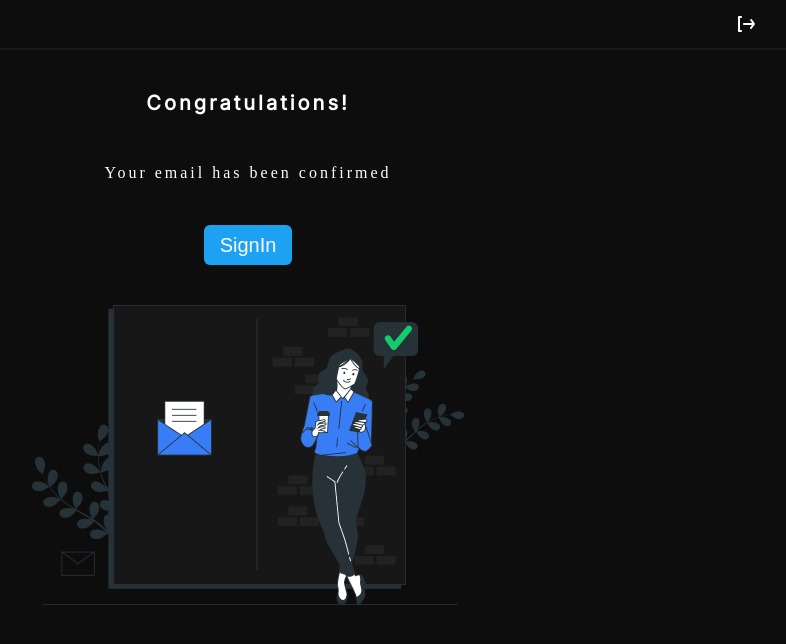
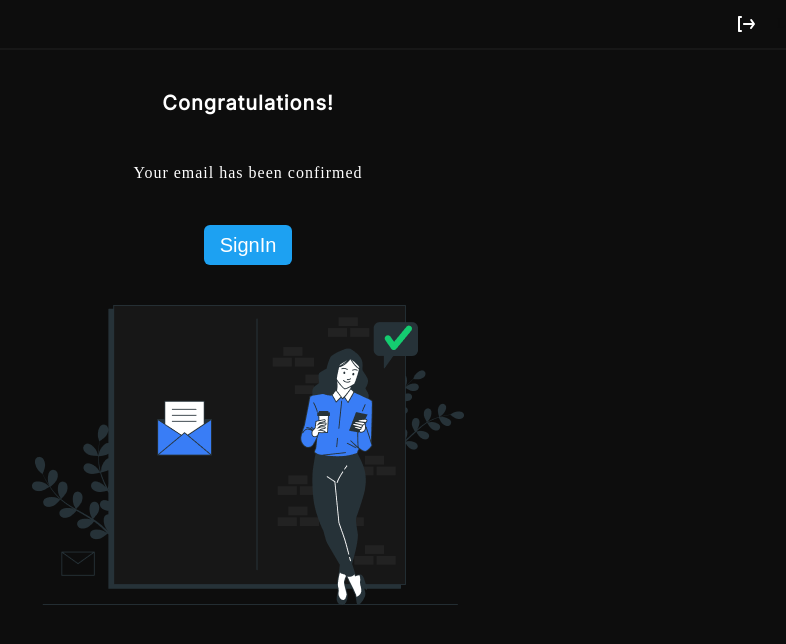
Before and after one commit to lunia56/instagram.ui, a Next.js app: page /signup/confirmRegistration in a window 1280 px wide. Shown: the top 644 px of the page, without its empty margins (392-1178 px from the left). Built offline with nearby package versions, Linux system fonts and the light colour scheme.

Commit message:
add confirmationMessage changes

```diff
--- a/src/components/confirmationMessage/confirmationMessage.tsx
+++ b/src/components/confirmationMessage/confirmationMessage.tsx
@@ -14,11 +14,11 @@ const ConfirmationMessage = ({title, description, buttonTitle, onClickHandler, i
         <Box>
             <VStack
                 gap={10}>
-                <Heading letterSpacing={'3px'} fontWeight={'700'} fontSize={'20px'} lineHeight={'36px'} color={'white'}
+                <Heading letterSpacing={'1px'} fontWeight={'700'} fontSize={'20px'} lineHeight={'36px'} color={'white'}
                          mt={'35px'}> {title}</Heading>
                 font-style: normal;
 
-                <Text letterSpacing={'3px'} fontWeight={400} fontSize={'16px'} lineHeight={'24px'} fontStyle={'normal'}
+                <Text letterSpacing={'1px'} fontWeight={400} fontSize={'16px'} lineHeight={'24px'} fontStyle={'normal'}
                       color={'white'}>{description}</Text>
                 <Button
                     type="button"
--- a/src/pages/signup/linkExpired/index.tsx
+++ b/src/pages/signup/linkExpired/index.tsx
@@ -1,7 +1,7 @@
 import React from 'react';
 import ConfirmationMessage from '@/components/confirmationMessage/confirmationMessage';
 import {useRouter} from 'next/router';
-import img from '../../../../public/bro.png'
+import img from '../../../../public/rafiki.png'
 import Layout from '@/components/Layout/Layout';
 import {useEmailResendingMutation, useMeQuery} from '@/services/hooks';
 
```
